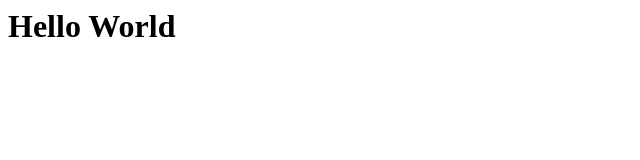
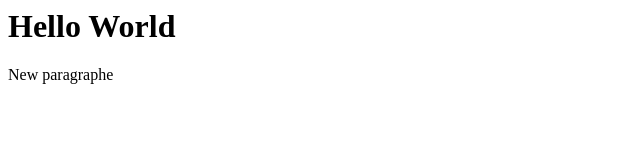
Before and after one commit to pierrecollinet/github-flow, a plain HTML site: page index.html in a window 1280 px wide. Shown: the whole page, without its empty margins (0-640 px from the left). Drawn offline with Linux system fonts and the light colour scheme.

Commit message:
Add nice paragraph to my index.html

```diff
--- a/index.html
+++ b/index.html
@@ -1 +1,2 @@
 <h1>Hello World</h1>
+<p>New paragraphe</p>
```
